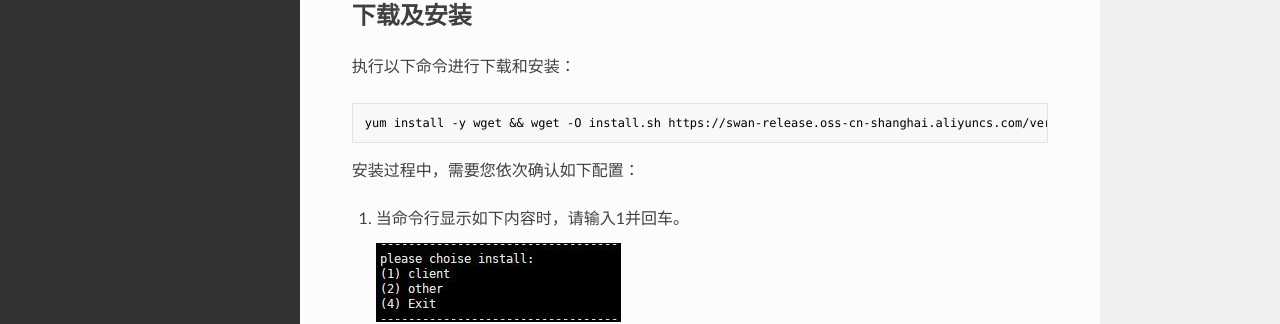
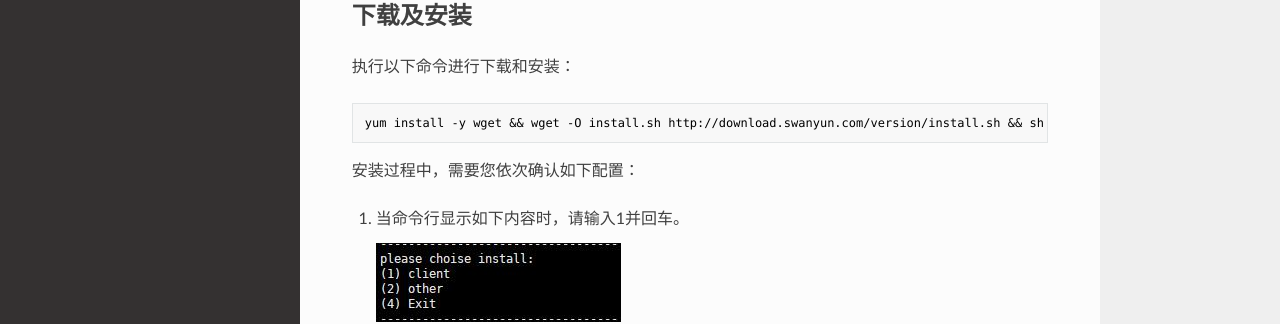
Before and after one commit to houjixinxi/docs, an MkDocs documentation site: the page built from docs/quick-start.md, in a window 1280 px wide and 1075 px high. Shown: the part 311-635 px from the top of the window. Built offline with MkDocs 1.6.1, drawn with Linux system fonts in a browser that asks for light colours; nearby versions of some CDN libraries; part of the change alters nothing that is shown.

Commit message:
modify_download_url

```diff
--- a/docs/quick-start.md
+++ b/docs/quick-start.md
@@ -9,7 +9,7 @@
 ## 下载及安装
 执行以下命令进行下载和安装：
 
-    yum install -y wget && wget -O install.sh https://swan-release.oss-cn-shanghai.aliyuncs.com/version/install.sh && sh install.sh
+    yum install -y wget && wget -O install.sh http://download.swanyun.com/version/install.sh && sh install.sh
 
 安装过程中，需要您依次确认如下配置：
 
```
